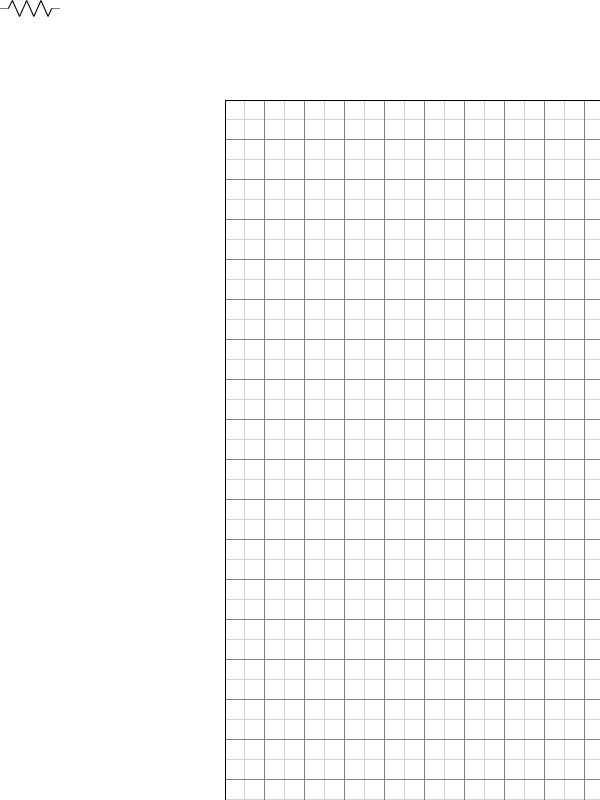
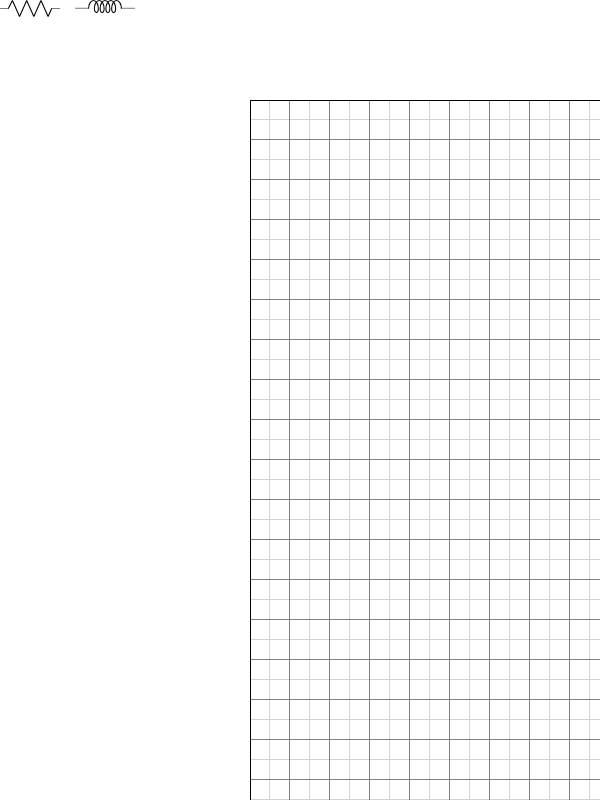
Before and after one commit to brunoeiterer/CircuiTikzGUI, an Electron app: page index.html in a window 600 px wide. Drawn offline with Linux system fonts and the light colour scheme.

Commit message:
Add inductor

```diff
--- a/index.css
+++ b/index.css
@@ -25,7 +25,7 @@ body {
 	grid-template-columns: repeat(2, 1fr);
 	grid-auto-rows: 100px, 100px;
 	height: 1300px;
-	width: 125px;
+	width: 150px;
 	background: white;
 	float: left;
 	overflow-y: scroll;
--- a/index.html
+++ b/index.html
@@ -11,6 +11,8 @@
 			<div class="components-container" id="components-container">
 				<img src="images/resistor.svg" alt="resistor" onmouseover="OnNewComponentMouseOver();"
 				onmouseout="OnNewComponentMouseOut();" onclick="OnNewComponentClick(this)">
+				<img src="images/inductor.svg" alt="inductor" onmouseover="OnNewComponentMouseOver();"
+				onmouseout="OnNewComponentMouseOut();" onclick="OnNewComponentClick(this)">
 			</div>
 			<div class="base-circuit-container" id="base-circuit-container">
 				<div class="circuit-container" id="circuit-container" ondragenter="ElementDragEnter(event);"
```
Also changed, not shown: images/inductor.svg (added), 2 other files.
